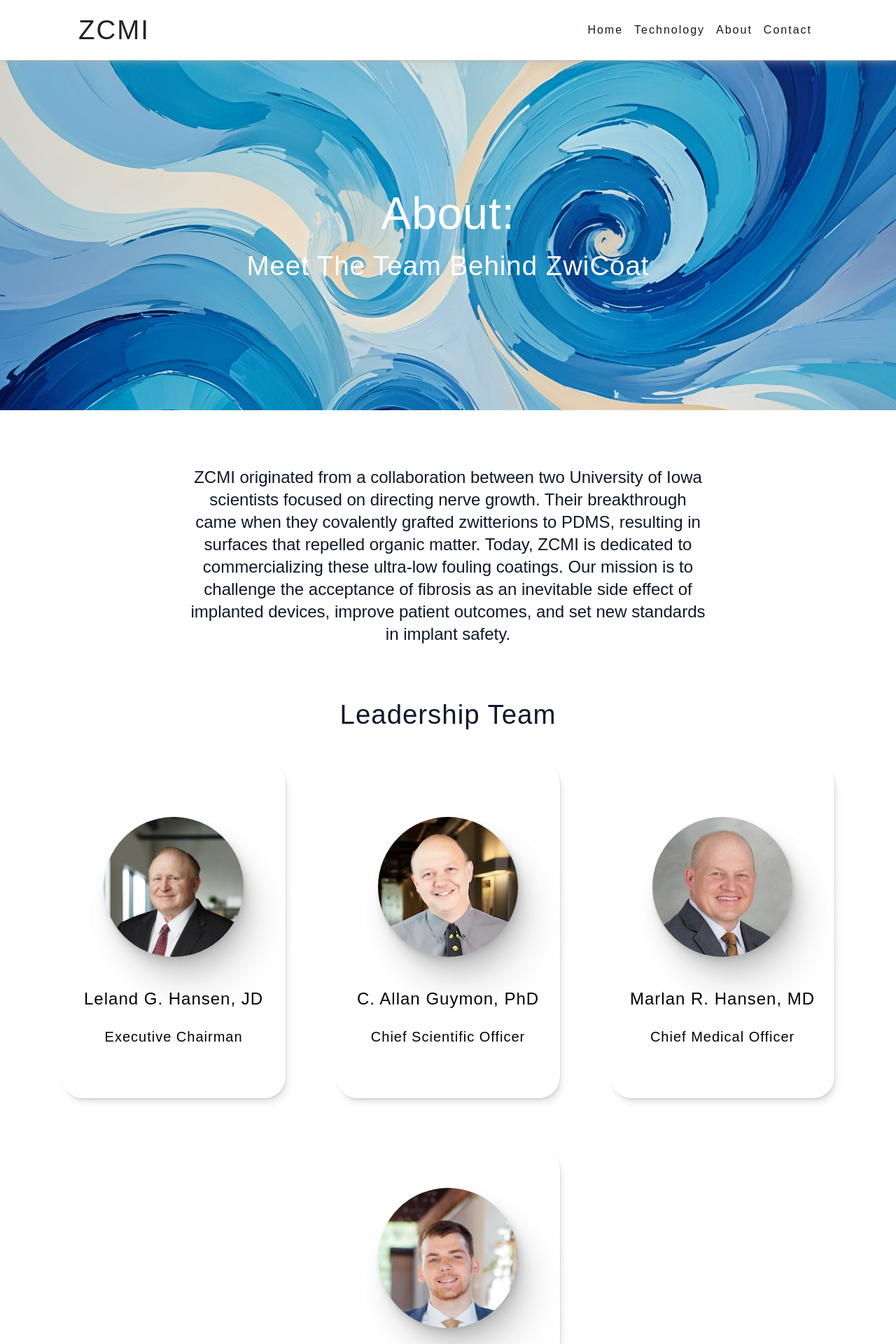
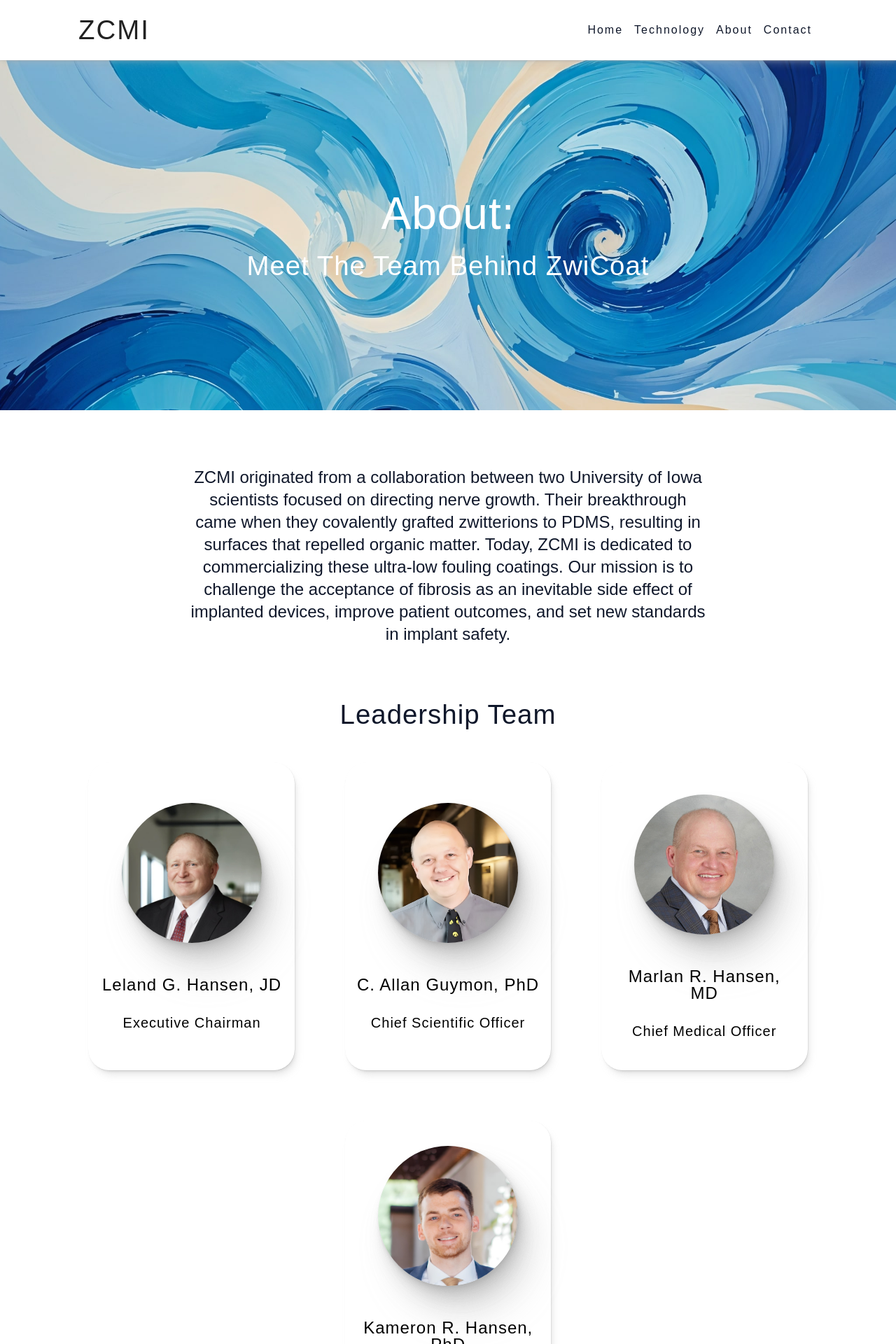
Before and after one commit to notacoham/zwicoat, a React (Vite) app: page /about in a window 1280 px wide. Shown: the top 1920 px of the page at 70% size. Built offline with nearby package versions, Linux system fonts and the light colour scheme; a web font is replaced by a local one.

Commit message:
more spacing adjustment

```diff
--- a/src/index.css
+++ b/src/index.css
@@ -473,8 +473,8 @@ svg {
   flex-direction: column;
   justify-content: center;
   align-items: center;
-  width: 25%;
-  height: 60vh;
+  width: 23%;
+  height: 55vh;
   position: relative;
   gap: 2rem;
   box-shadow: var(--shadow-elevation-medium);
```
